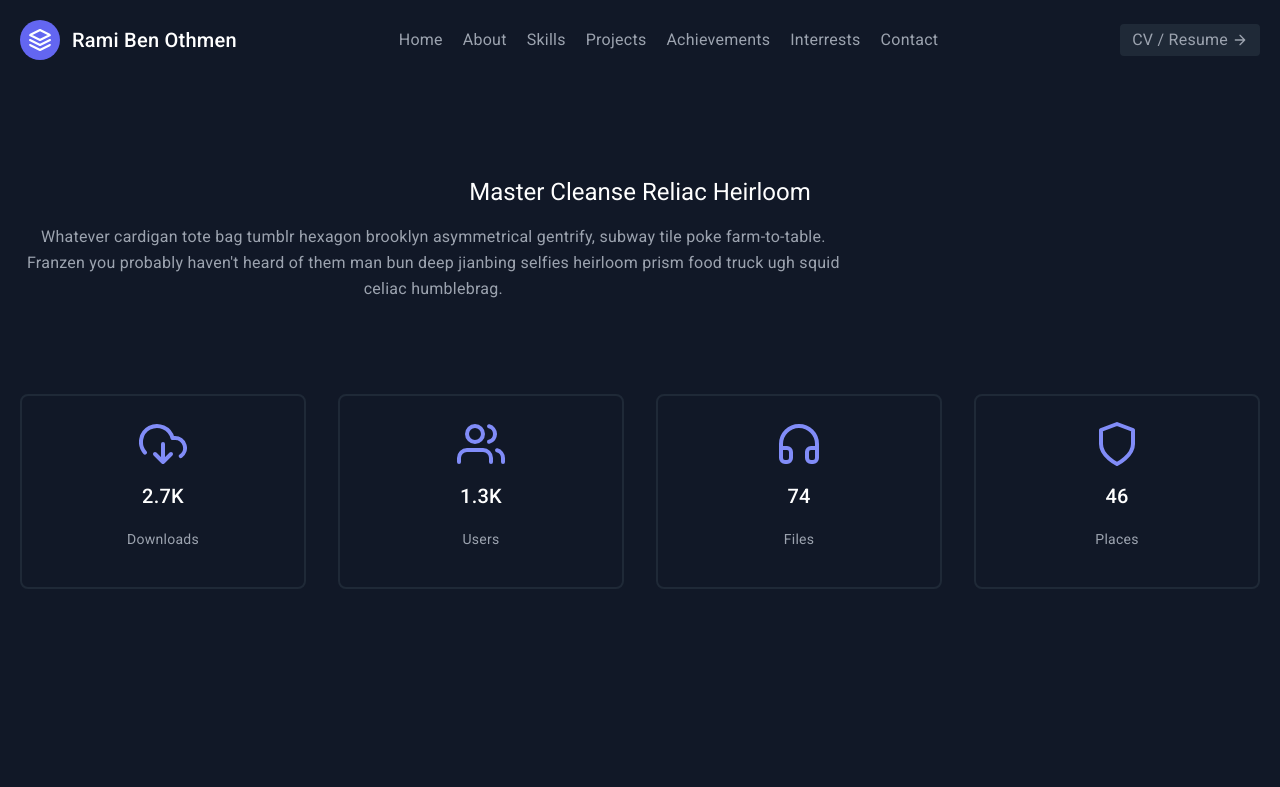
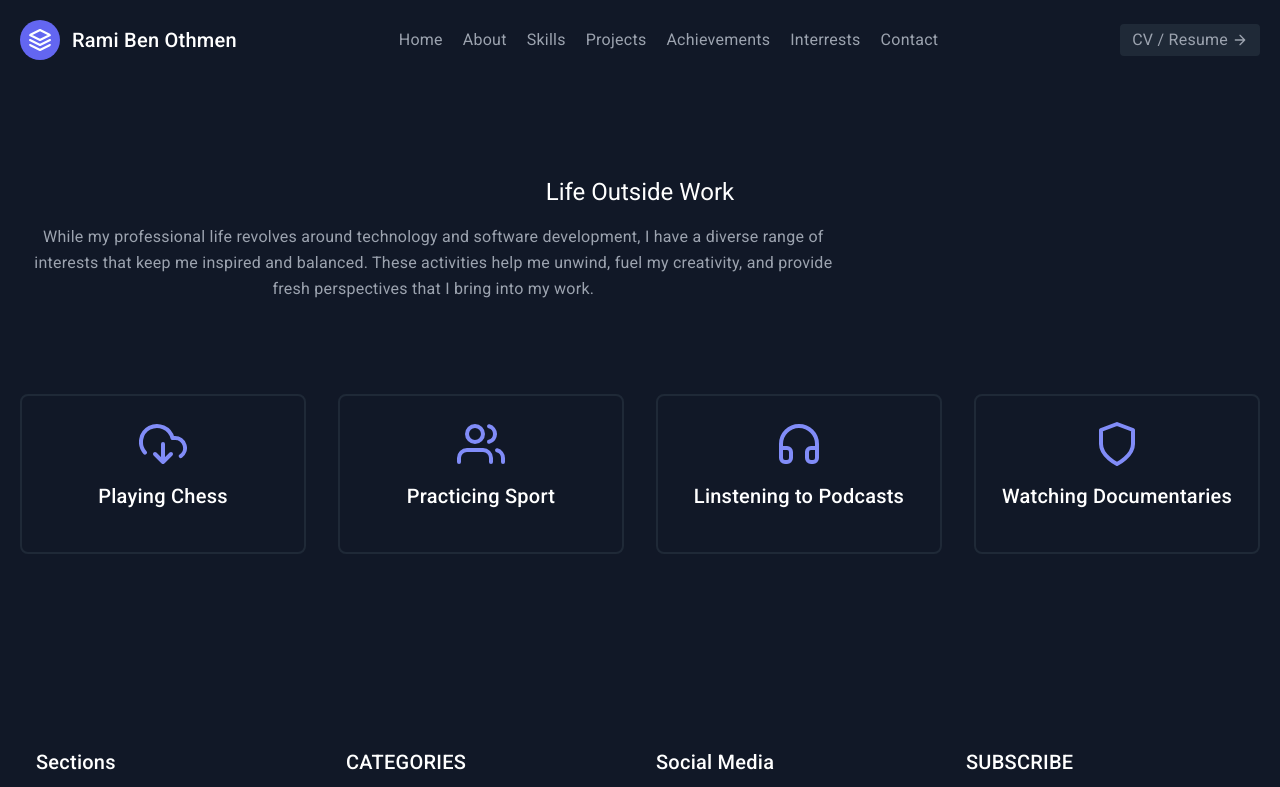
Before and after one commit to RBenOthmen/portfolio-website, an Angular app: page /interrests in a window 1280 px wide. Shown: the top 787 px of the page. Built offline with nearby package versions, Linux system fonts and the light colour scheme.

Commit message:
"Updated Interrests component HTML: changed header text, paragraph content, and replaced icons and stats with new text and empty paragraphs."

```diff
--- a/src/app/interrests/interrests.component.html
+++ b/src/app/interrests/interrests.component.html
@@ -1,9 +1,10 @@
 <section class="text-gray-400 bg-gray-900 body-font">
     <div class="container px-5 py-24 mx-auto">
       <div class="flex flex-col text-center w-full mb-20">
-        <h1 class="sm:text-3xl text-2xl font-medium title-font mb-4 text-white">Master Cleanse Reliac Heirloom</h1>
-        <p class="lg:w-2/3 mx-auto leading-relaxed text-base">Whatever cardigan tote bag tumblr hexagon brooklyn asymmetrical gentrify, subway tile poke farm-to-table. Franzen you probably haven't heard of them man bun deep jianbing selfies heirloom prism food truck ugh squid celiac humblebrag.</p>
+        <h1 class="sm:text-3xl text-2xl font-medium title-font mb-4 text-white">Life Outside Work</h1>
+        <p class="lg:w-2/3 mx-auto leading-relaxed text-base">While my professional life revolves around technology and software development, I have a diverse range of interests that keep me inspired and balanced. These activities help me unwind, fuel my creativity, and provide fresh perspectives that I bring into my work.</p>
       </div>
+
       <div class="flex flex-wrap -m-4 text-center">
         <div class="p-4 md:w-1/4 sm:w-1/2 w-full">
           <div class="border-2 border-gray-800 px-4 py-6 rounded-lg">
@@ -11,10 +12,12 @@
               <path d="M8 17l4 4 4-4m-4-5v9"></path>
               <path d="M20.88 18.09A5 5 0 0018 9h-1.26A8 8 0 103 16.29"></path>
             </svg>
-            <h2 class="title-font font-medium text-3xl text-white">2.7K</h2>
-            <p class="leading-relaxed">Downloads</p>
+            <h2 class="title-font font-medium text-3xl text-white">Playing Chess</h2>
+            <p class="leading-relaxed"></p>
           </div>
         </div>
+
+
         <div class="p-4 md:w-1/4 sm:w-1/2 w-full">
           <div class="border-2 border-gray-800 px-4 py-6 rounded-lg">
             <svg fill="none" stroke="currentColor" stroke-linecap="round" stroke-linejoin="round" stroke-width="2" class="text-indigo-400 w-12 h-12 mb-3 inline-block" viewBox="0 0 24 24">
@@ -22,27 +25,31 @@
               <circle cx="9" cy="7" r="4"></circle>
               <path d="M23 21v-2a4 4 0 00-3-3.87m-4-12a4 4 0 010 7.75"></path>
             </svg>
-            <h2 class="title-font font-medium text-3xl text-white">1.3K</h2>
-            <p class="leading-relaxed">Users</p>
+            <h2 class="title-font font-medium text-3xl text-white">Practicing Sport</h2>
+            <p class="leading-relaxed"></p>
           </div>
         </div>
+
+
         <div class="p-4 md:w-1/4 sm:w-1/2 w-full">
           <div class="border-2 border-gray-800 px-4 py-6 rounded-lg">
             <svg fill="none" stroke="currentColor" stroke-linecap="round" stroke-linejoin="round" stroke-width="2" class="text-indigo-400 w-12 h-12 mb-3 inline-block" viewBox="0 0 24 24">
               <path d="M3 18v-6a9 9 0 0118 0v6"></path>
               <path d="M21 19a2 2 0 01-2 2h-1a2 2 0 01-2-2v-3a2 2 0 012-2h3zM3 19a2 2 0 002 2h1a2 2 0 002-2v-3a2 2 0 00-2-2H3z"></path>
             </svg>
-            <h2 class="title-font font-medium text-3xl text-white">74</h2>
-            <p class="leading-relaxed">Files</p>
+            <h2 class="title-font font-medium text-3xl text-white">Linstening to Podcasts</h2>
+            <p class="leading-relaxed"></p>
           </div>
         </div>
+
+
         <div class="p-4 md:w-1/4 sm:w-1/2 w-full">
           <div class="border-2 border-gray-800 px-4 py-6 rounded-lg">
             <svg fill="none" stroke="currentColor" stroke-linecap="round" stroke-linejoin="round" stroke-width="2" class="text-indigo-400 w-12 h-12 mb-3 inline-block" viewBox="0 0 24 24">
               <path d="M12 22s8-4 8-10V5l-8-3-8 3v7c0 6 8 10 8 10z"></path>
             </svg>
-            <h2 class="title-font font-medium text-3xl text-white">46</h2>
-            <p class="leading-relaxed">Places</p>
+            <h2 class="title-font font-medium text-3xl text-white">Watching Documentaries</h2>
+            <p class="leading-relaxed"></p>
           </div>
         </div>
       </div>
```
